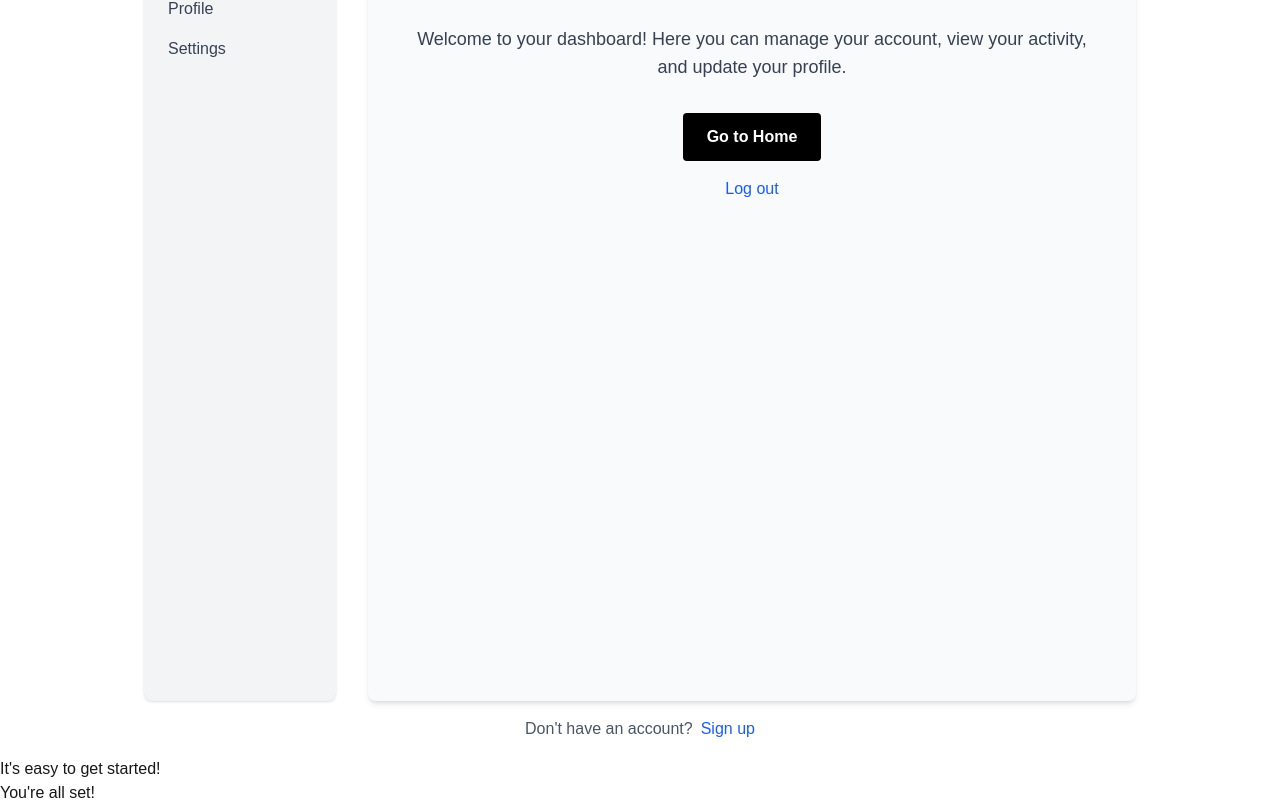
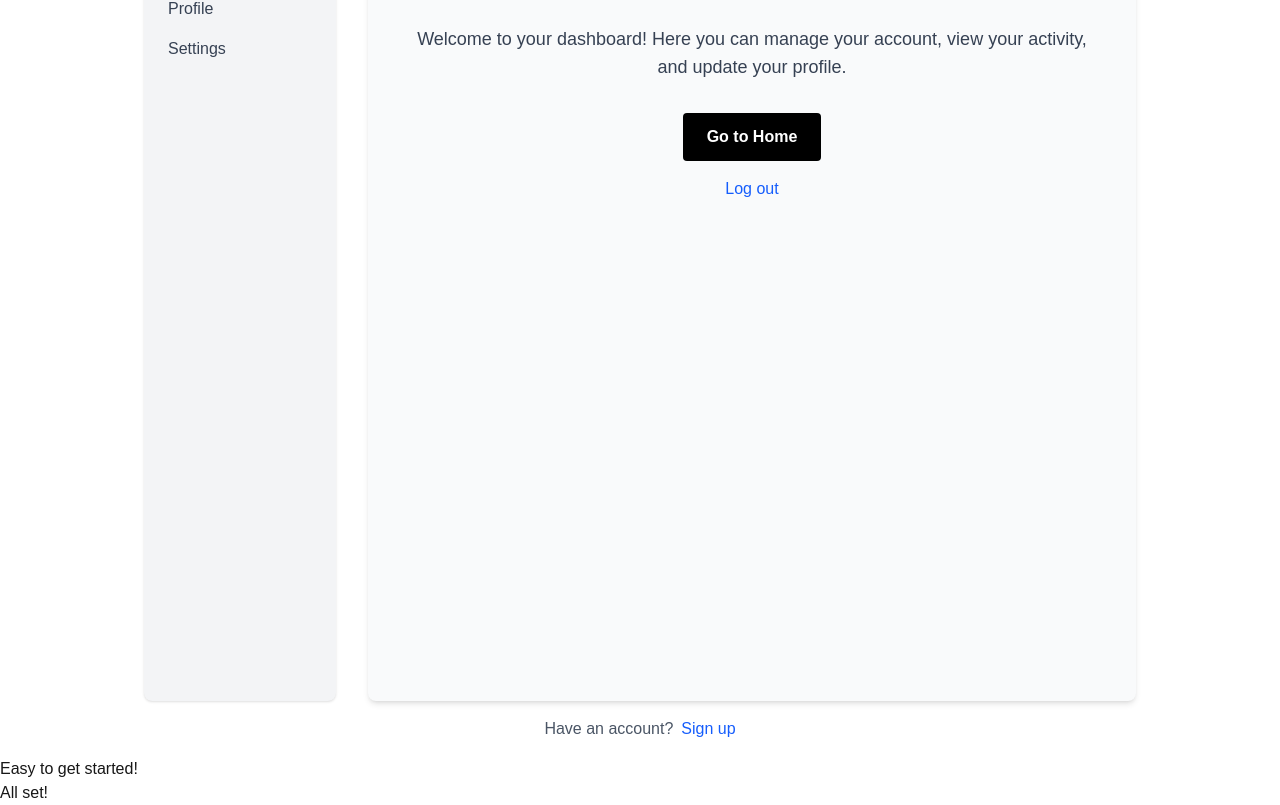
Before and after one commit to tru-leverette/xmpcommerce, a Next.js app: page /dashboard in a window 1280 px wide. Shown: the part 159-964 px from the top of the page. Built offline with nearby package versions, Linux system fonts and the light colour scheme.

Commit message:
fixed vercel errors x 3

```diff
--- a/src/app/dashboard/page.tsx
+++ b/src/app/dashboard/page.tsx
@@ -101,7 +101,7 @@ export default function DashboardWrapper() {
         </main>
       </div>
       <div className="flex justify-center items-center py-4">
-        <span className="text-gray-600 dark:text-gray-400">Don&apos;t have an account? </span>
+        <span className="text-gray-600 dark:text-gray-400"> Have an account? </span>
         <Link
           href="/register"
           className="ml-2 text-blue-600 dark:text-blue-400 hover:underline"
@@ -109,8 +109,8 @@ export default function DashboardWrapper() {
           Sign up
         </Link>
       </div>
-      <p>It&apos;s easy to get started!</p>
-      <span>You&apos;re all set!</span>
+      <p>Easy to get started!</p>
+      <span> All set!</span>
     </div>
   );
 }
```
